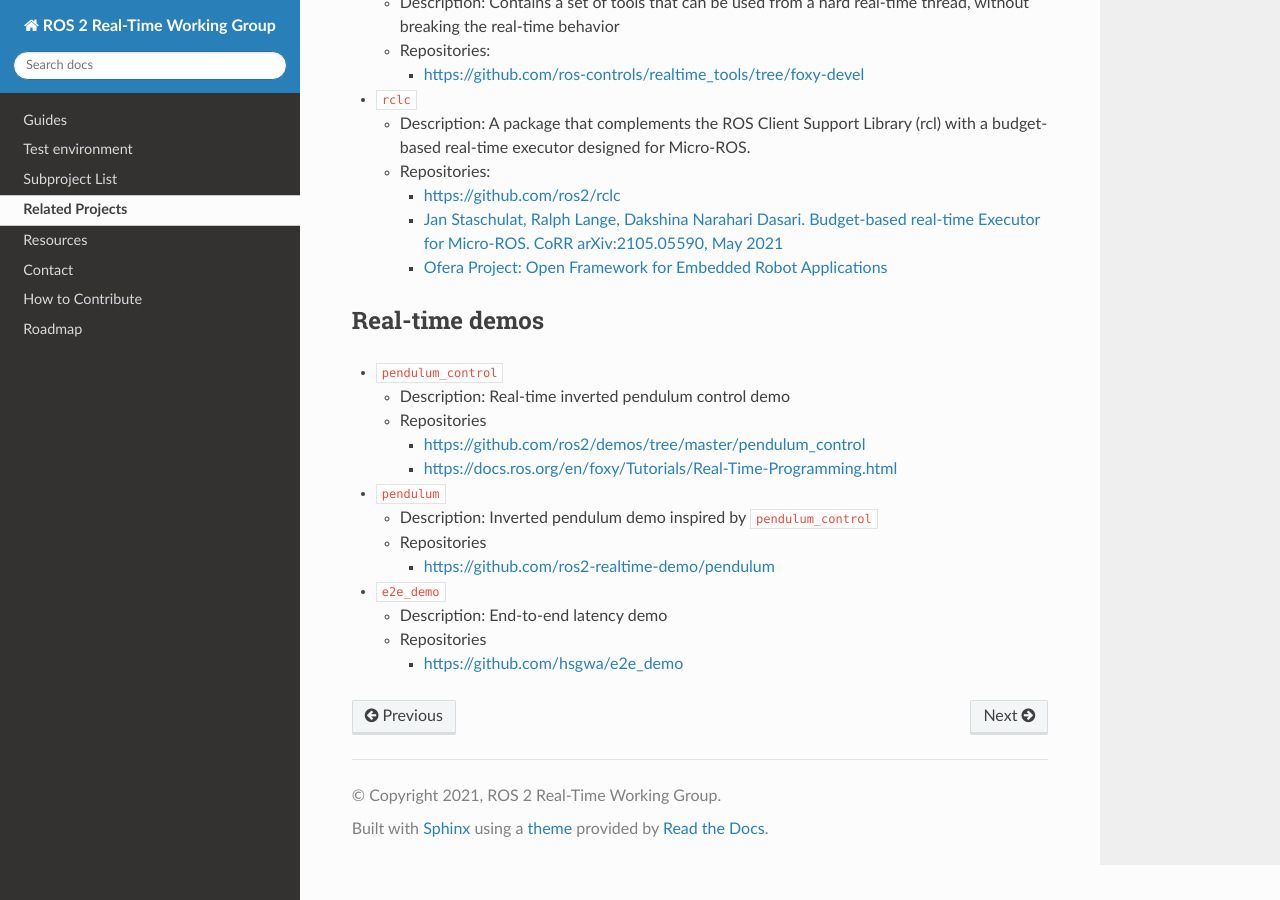
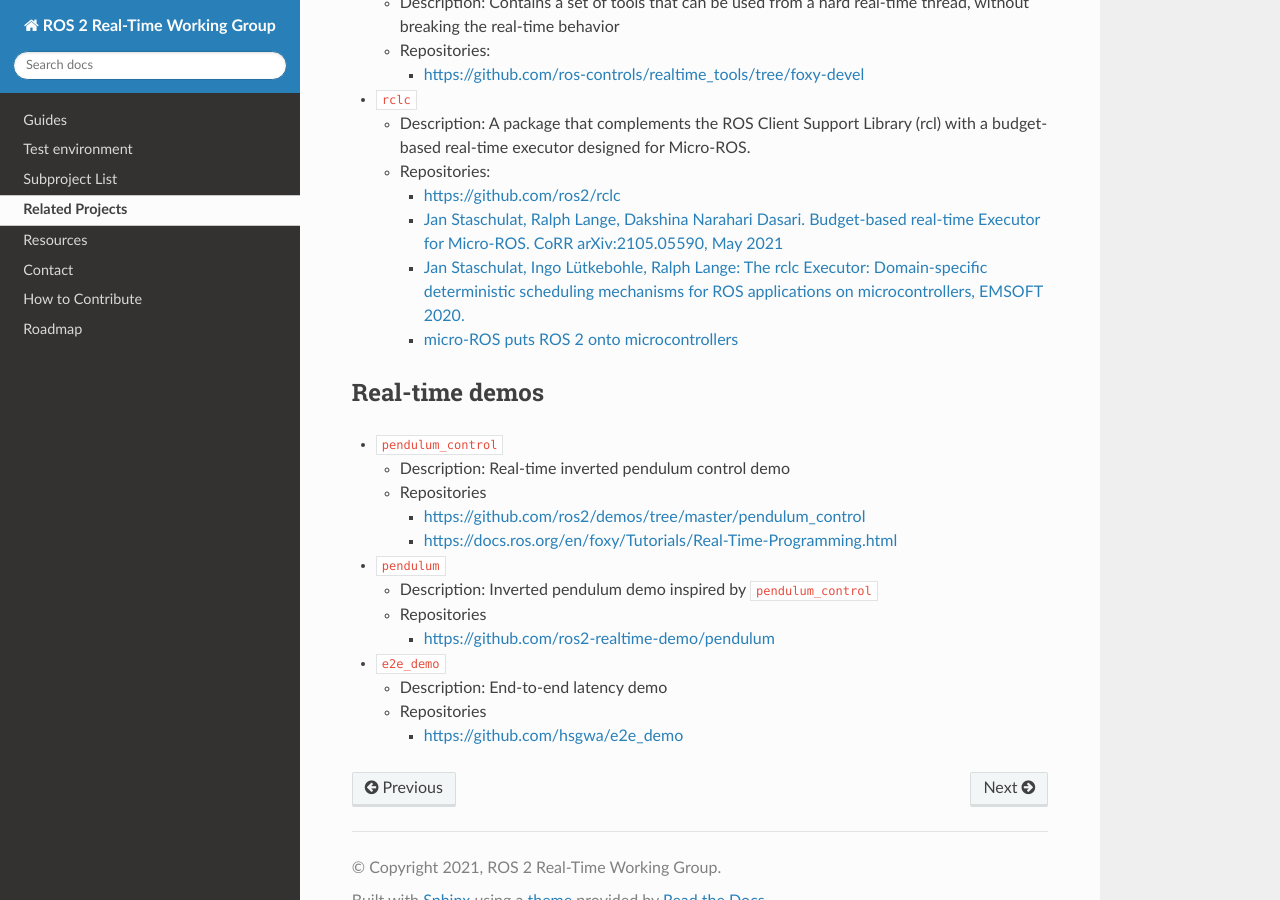
Before and after one commit to ros-realtime/rtwg_documentation, a Sphinx documentation site: the page built from source/Related-Projects/related_projects.md, in a window 1280 px wide and 900 px high, scrolled down 1471 px. Built offline with Sphinx 7.4.7 and the Read the Docs theme 2.0.0, drawn with Linux system fonts in a browser that asks for light colours.

Commit message:
Update source/Related-Projects/related_projects.md
Great.

Co-authored-by: Jan Staschulat <jan.staschulat@de.bosch.com>

```diff
--- a/source/Related-Projects/related_projects.md
+++ b/source/Related-Projects/related_projects.md
@@ -57,7 +57,8 @@
   - Repositories:
     - [https://github.com/ros2/rclc](https://github.com/ros2/rclc)
     - [Jan Staschulat, Ralph Lange, Dakshina Narahari Dasari. Budget-based real-time Executor for Micro-ROS. CoRR arXiv:2105.05590, May 2021](https://arxiv.org/abs/2105.05590)
-    - [Ofera Project: Open Framework for Embedded Robot Applications](http://www.ofera.eu/index.php)
+    - [Jan Staschulat, Ingo Lütkebohle, Ralph Lange: The rclc Executor: Domain-specific deterministic scheduling mechanisms for ROS applications on microcontrollers, EMSOFT 2020.](https://ieeexplore.ieee.org/document/9244014)
+    - [micro-ROS puts ROS 2 onto microcontrollers](https://micro.ros.org/)
 
 ## Real-time demos
 
```
